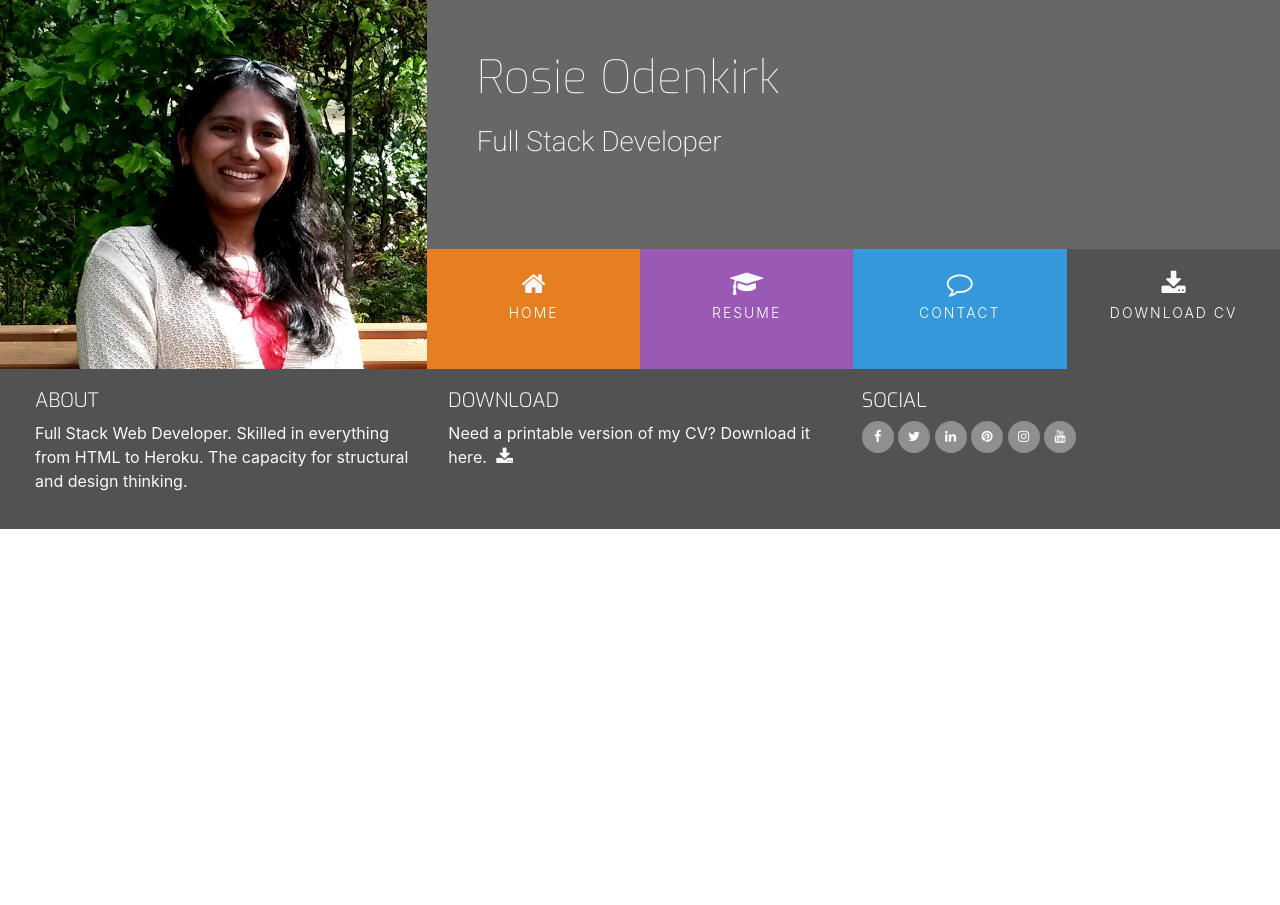
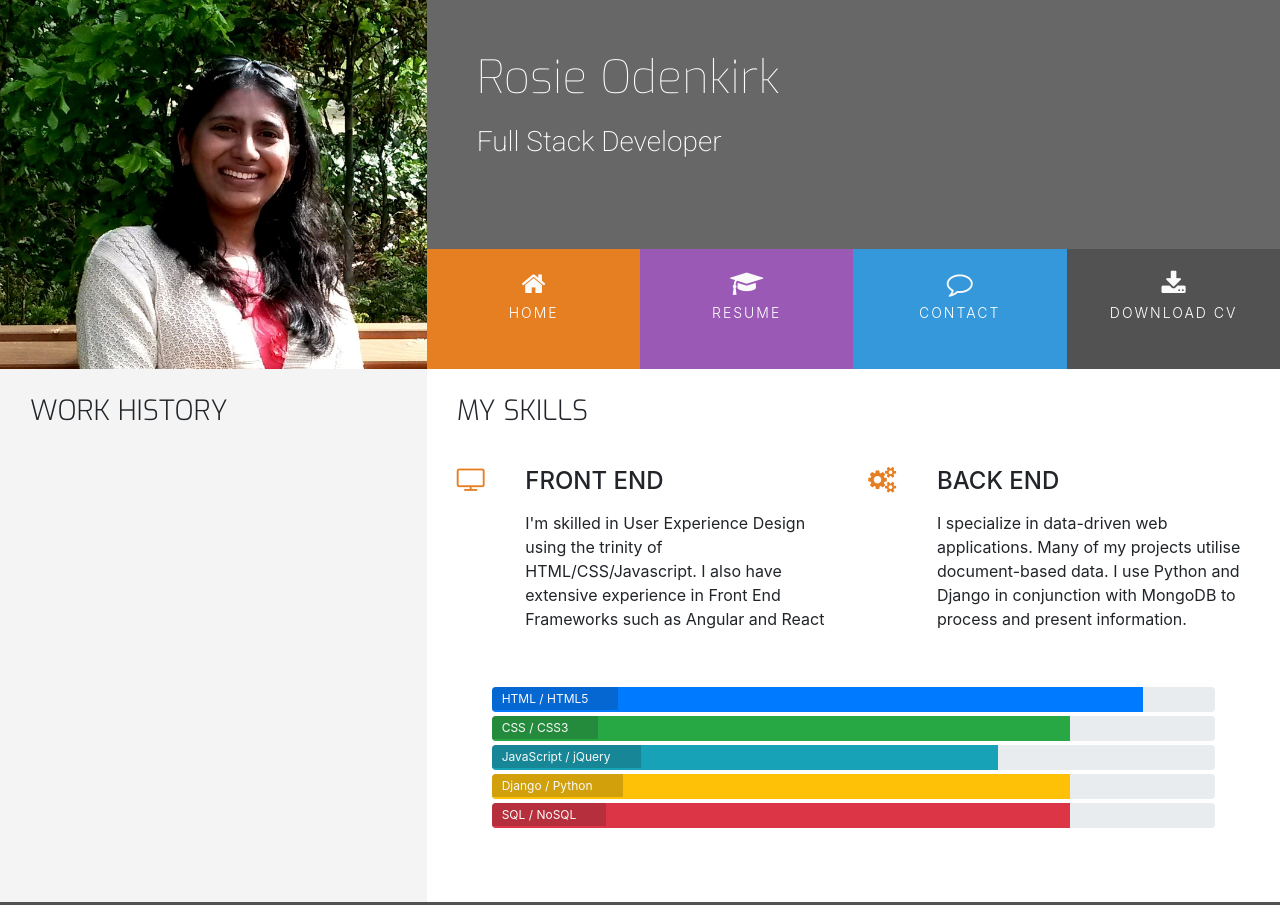
Before and after one commit to RoshnaVakkeel/Resume, a plain HTML site: page resume.html in a window 1280 px wide. Shown: the top 905 px of the page. Before the commit the page ends 800 px from the top, so only its background shows below. Drawn offline with nearby package versions, Linux system fonts and the light colour scheme.

Commit message:
Add resume page and progress info

```diff
--- a/assets/css/style.css
+++ b/assets/css/style.css
@@ -11,7 +11,7 @@
 }
 
 .bg-color-personal-info {
-    background-color: #6d6767;
+    background-color: #f4f4f4;
 }
 
 .ui-menu-color-home {
@@ -260,3 +260,24 @@ footer {
     position: relative;
     width: 60%;
 }
+
+/* ----------------------------------------Skills */
+
+.progress {
+    position: relative;
+    height: 25px;
+    margin-bottom: 4px;
+}
+
+.progress-type {
+    position: absolute;
+    left: 0px;
+    font-weight: 400;
+    padding: 3px 30px 2px 10px;
+    color: #fafafa;
+    background-color: rgba(25, 25, 25, 0.2);
+}
+
+.progress-section {
+    margin: 40px 20px;
+}
--- a/resume.html
+++ b/resume.html
@@ -6,8 +6,8 @@
     <meta http-equiv="X-UA-Compatible" content="ie=edge">
     <link rel="stylesheet" href="https://maxcdn.bootstrapcdn.com/bootstrap/4.2.1/css/bootstrap.min.css" type="text/css" />
     <link rel="stylesheet" href="https://maxcdn.bootstrapcdn.com/font-awesome/4.7.0/css/font-awesome.min.css" type="text/css" />
+    <link rel="stylesheet" href="https://cdnjs.cloudflare.com/ajax/libs/hover.css/2.1.1/css/hover-min.css" type="text/css" />
     <link rel="stylesheet" href="assets/css/style.css">
-    <link rel="stylesheet" href="https://cdnjs.cloudflare.com/ajax/libs/hover.css/2.1.1/css/hover-min.css" type="text/css" />
     <title>Rosie</title>
 </head>
 <body>
@@ -31,7 +31,7 @@
                                 <a href="#" class="hvr-sweep-to-bottom"><i class="fa fa-graduation-cap" aria-hidden="true"></i><span>Resume</span></a>
                             </li>
                             <li class="col-6 col-sm-3 list-inline-item ui-menu-color-contact menuitem">
-                                <a href="#"class="hvr-sweep-to-bottom"><i class="fa fa-comment-o" aria-hidden="true"></i><span>Contact</span></a>
+                                <a href="#" class="hvr-sweep-to-bottom"><i class="fa fa-comment-o" aria-hidden="true"></i><span>Contact</span></a>
                             </li>
                             <li class="col-6 col-sm-3 list-inline-item ui-menu-color-download menuitem">
                                 <a href="#" class="hvr-sweep-to-bottom"><i class="fa fa-download" aria-hidden="true"></i><span>Download CV</span></a>
@@ -42,10 +42,90 @@
             </div>
         </div>
     </header>
-    <section>
+    <section class="container-fluid">
+        <div class="row">
+            <div class="col-md-4 bg-color-personal-info section-column">
+                <div class="row">
+                    <div class="col-12">
+                        <h3 class="section-heading uppercase">
+                            Work History
+                        </h3>
+                    </div>
+                </div>
+            </div>
+            <div class="col-md-8 bg-color-three-reasons section-column">
+                <div class="row">
+                    <div class="col">
+                        <h3 class="section-heading uppercase">My Skills</h3>
+                    </div>
+                </div>
+                <div class="row">
+                    <div class="col-10 offset-1 offset-sm-0 col-sm-4 col-md-6">
+                        <div class="row">
+                            <div class="col-2">
+                                <i class="three-reasons-icon fa fa-tv" aria-hidden="true"></i>
+                            </div>
+                            <div class="col-10">
+                                <h4 class="three-reasons-heading uppercase">Front End</h4>
+                                <p>
+                                    I'm skilled in User Experience Design using the trinity of HTML/CSS/Javascript. I also have extensive experience in Front End Frameworks such as Angular and React
+                                </p>
+                            </div>
+                        </div>
+                    </div>
+                    <div class="col-10 offset-1 offset-sm-0 col-sm-4 col-md-6">
+                        <div class="row">
+                            <div class="col-2">
+                                <i class="three-reasons-icon fa fa-gears" aria-hidden="true"></i>
+                            </div>
+                            <div class="col-10">
+                                <h4 class="three-reasons-heading uppercase">Back End</h4>
+                                <p>
+                                    I specialize in data-driven web applications. Many of my projects utilise document-based data. I use Python and Django in conjunction with MongoDB to process and present information.
+                                </p>
+                            </div>
+                        </div>
+                    </div>
+                </div>
+                <div class="row progress-section">
+                    <div class="col">
+                        <div class="progress">
+                            <div class="progress-bar" role="progressbar" aria-valuenow="90" aria-valuemin="0" aria-valuemax="100" style="width:90%;">
+                                <span class="sr-only">90% complete</span>
+                            </div>
+                            <span class="progress-type">HTML / HTML5</span>
+                        </div>
+                        <div class="progress">
+                            <div class="progress-bar bg-success" role="progressbar" aria-valuenow="80" aria-valuemin="0" aria-valuemax="100" style="width:80%;">
+                                <span class="sr-only">80% complete</span>
+                            </div>
+                            <span class="progress-type">CSS / CSS3</span>
+                        </div>
+                        <div class="progress">
+                            <div class="progress-bar bg-info" role="progressbar" aria-valuenow="70" aria-valuemin="0" aria-valuemax="100" style="width:70%;">
+                                <span class="sr-only">70% complete</span>
+                            </div>
+                            <span class="progress-type">JavaScript / jQuery</span>
+                        </div>
+                        <div class="progress">
+                            <div class="progress-bar bg-warning" role="progressbar" aria-valuenow="80" aria-valuemin="0" aria-valuemax="100" style="width:80%;">
+                                <span class="sr-only">80% complete</span>
+                            </div>
+                            <span class="progress-type">Django / Python</span>
+                        </div>
+                        <div class="progress">
+                            <div class="progress-bar bg-danger" role="progressbar" aria-valuenow="80" aria-valuemin="0" aria-valuemax="100" style="width:80%;">
+                                <span class="sr-only">80% complete</span>
+                            </div>
+                            <span class="progress-type">SQL / NoSQL</span>
+                        </div>
+                    </div>
+                </div>
+            </div>
+        </div>
 
     </section>
-    <footer class = "container-fluid">
+    <footer class="container-fluid">
         <div id="footer-details" class="row">
             <div class="col-sm-4">
                 <h5 class="uppercase general-sub">About</h5>
```
Also changed, not shown: index.html (+1 -1 lines).
